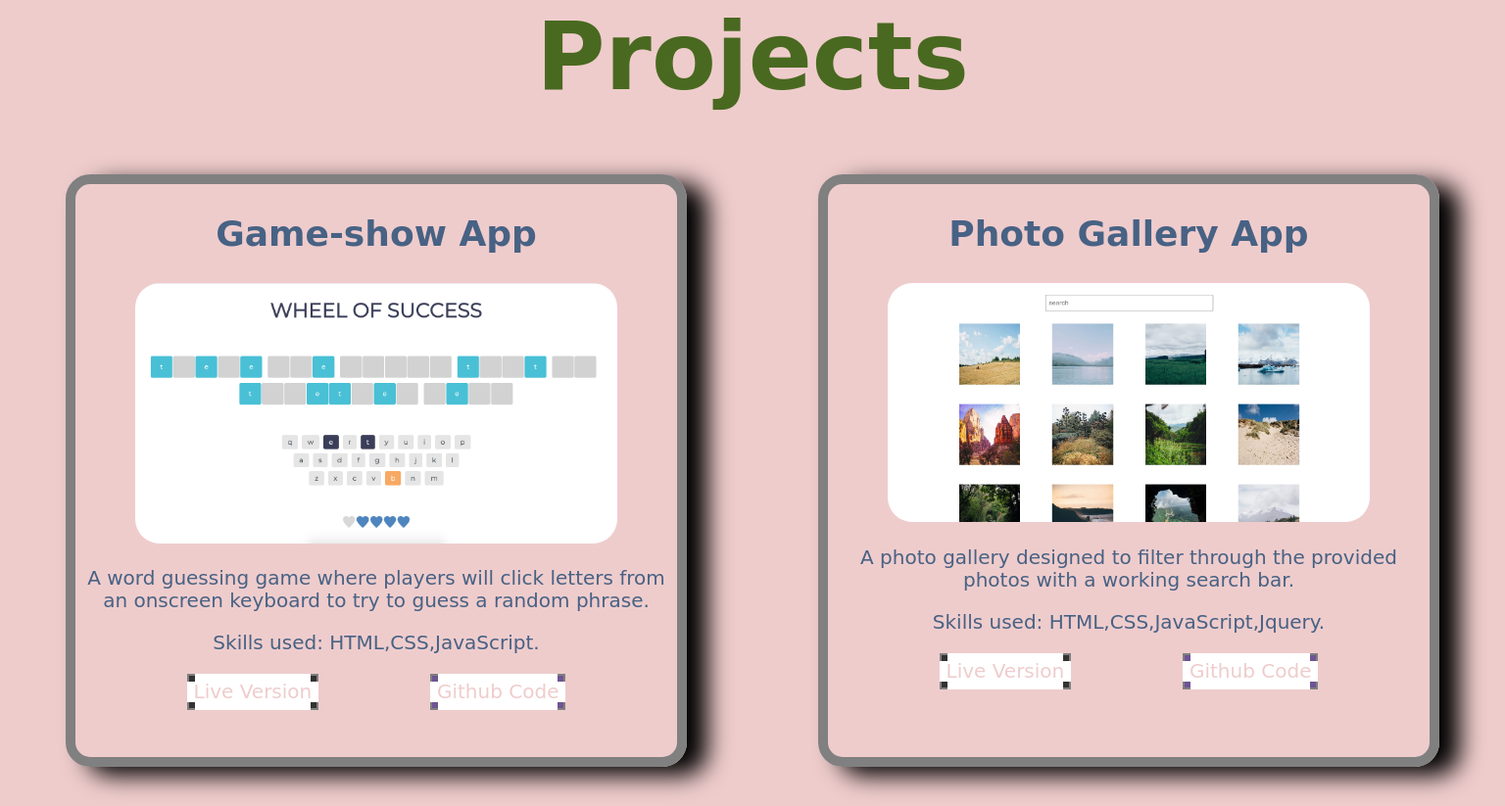
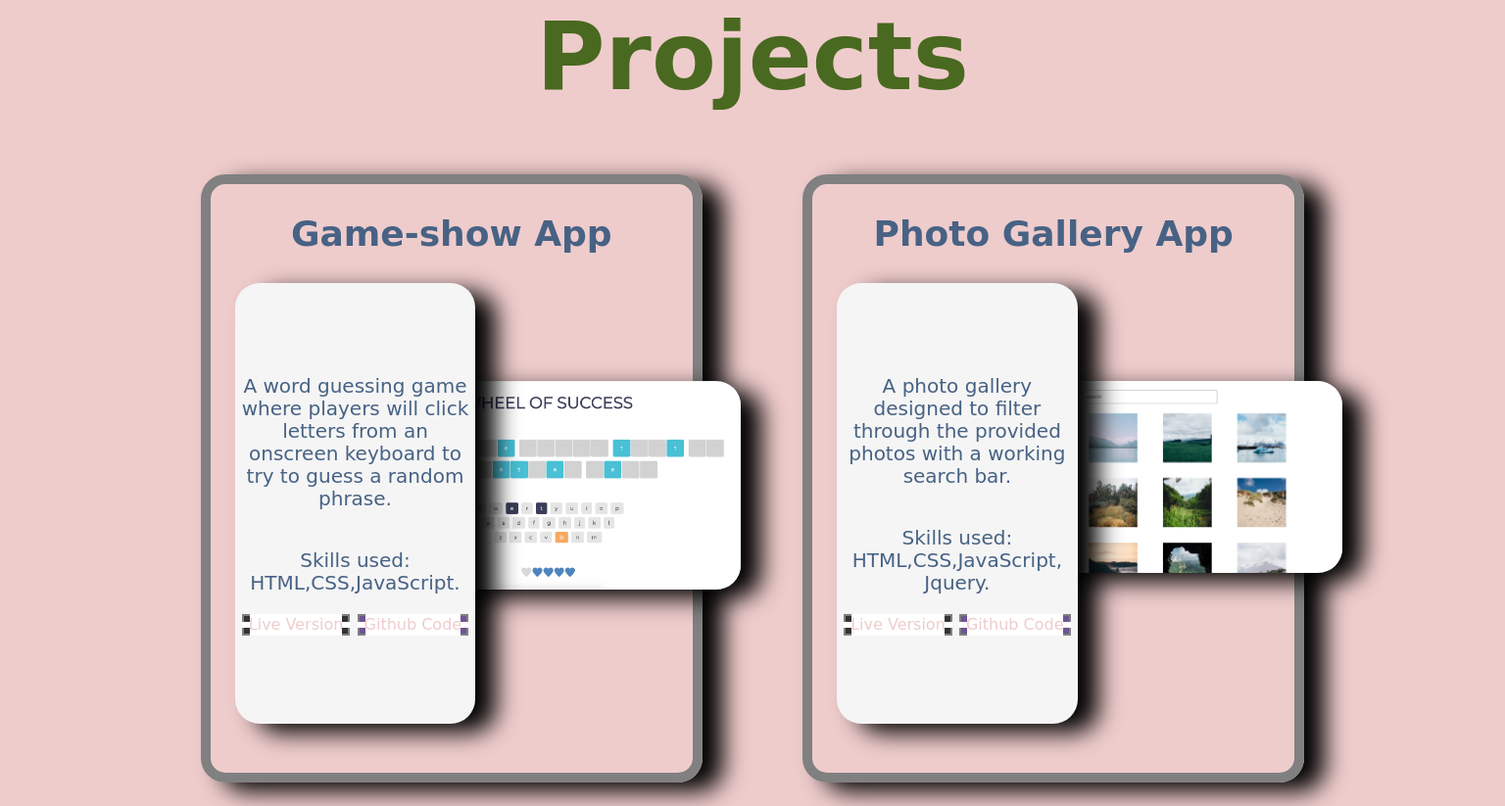
Before and after one commit to oooharuooo/rebuildPortfolio, a website: page index.html in a window 1536 px wide. Shown: the part 861-1684 px from the top of the page at 98% size. Drawn offline with Linux system fonts and the light colour scheme; a web font is replaced by a local one.

Commit message:
Main completed

```diff
--- a/app.js
+++ b/app.js
@@ -1 +1,37 @@
-console.log("hi")
+/* Store the element in el */
+const img3Ds = document.querySelectorAll('.effect-3d')
+// Loop through each img and create 3d hover effect
+const hover3D = img3Ds.forEach(img3D => {
+    / Get the height and width of the img /
+    const height = img3D.clientHeight;
+    const width = img3D.clientWidth;
+    / Define function /
+    const handleMove = (e) => {
+        const xVal = e.layerX;
+        const yVal = e.layerY;
+        const yRotation = 20 * ((xVal - width / 2) / width);
+        const xRotation = -20 * ((yVal - height / 2) / height);
+        /* Generate string for CSS transform property */
+        const string = 'perspective(500px) scale(1.1) rotateX(' + xRotation + 'deg) rotateY(' + yRotation + 'deg)';
+        /* Apply the calculated transformation */
+        img3D.style.transform = string;
+    }
+
+    // *Add a listener for mousemove event to trigger function 'handleMove' On mousemove
+     img3D.addEventListener('mousemove', handleMove);
+
+     /Add listener for mouseout event, remove the rotation /
+    img3D.addEventListener('mouseout', () => {
+        img3D.style.transform = 'perspective(500px) scale(1) rotateX(0) rotateY(0)'
+    })
+
+    //Add listener for mousedown event, to simulate click
+    img3D.addEventListener('mousedown', () => {
+        img3D.style.transform = 'perspective(500px) scale(0.9) rotateX(0) rotateY(0)'
+    })
+
+    //Add listener for mouseup, simulate release of mouse click
+    img3D.addEventListener('mouseup', () => {
+        img3D.style.transform = 'perspective(500px) scale(1.1) rotateX(0) rotateY(0)'
+    })
+})
--- a/index.html
+++ b/index.html
@@ -53,7 +53,8 @@
                 <div class="project-container-title">
                     <h2>Game-show App</h2>
                 </div>
-                <div class="project-container-image">
+                <div class="project-container-image-detail">
+                    <div class="project-container-image effect-3d">
                         <img class="project-image" src="./img/projectIMG/game-show-app.png" />
                     </div>
                     <div class="project-container-detail">
@@ -70,18 +71,20 @@
                             </a>
                         </div>
                     </div>
+                </div>
             </section>
 
             <section class="project-container">
                 <div class="project-container-title">
                     <h2>Photo Gallery App</h2>
                 </div>
-                <div class="project-container-image">
+                <div class="project-container-image-detail">
+                    <div class="project-container-image effect-3d">
                         <img class="project-image" src="./img/projectIMG/photo-gallery.png" />
                     </div>
                     <div class="project-container-detail">
                         <p> A photo gallery designed to filter through the provided photos with a working search bar.</p>
-                    <p>Skills used: HTML,CSS,JavaScript,Jquery.</p>
+                        <p>Skills used: HTML,CSS,JavaScript, Jquery.</p>
                         <div class ="project-container-detail-link">
                             <a href="https://oooharuooo.github.io/DatVThong/Project5-photo" target="_blank" class="buttonEffect smallButtonEffect">
                                 <span>Live Version</span>
@@ -91,9 +94,10 @@
                             </a>
                         </div>
                     </div>
+                </div>
             </section>
 
-            <section class="project-container">
+            <!-- <section class="project-container">
                 <div class="project-container-title">
                     <h2>Web API</h2>
                 </div>
@@ -114,7 +118,7 @@
                         </a>
                     </div>
                 </div>
-            </section>
+            </section> --> -->
 
 
             </div>
--- a/sass/components/_images.scss
+++ b/sass/components/_images.scss
@@ -9,6 +9,10 @@ video {
 
 .project-container-image {
     text-align: center;
+    transition: transform 0.5s;
+    &:hover {
+        z-index: 3;
+    }
     .project-image {
         width: 80%;
         border-radius:25px;
--- a/sass/components/_main.scss
+++ b/sass/components/_main.scss
@@ -28,7 +28,7 @@
         &-link {
             display:flex;
             justify-content: space-evenly;
-            padding-bottom: 3rem;
+            padding-bottom: 1rem;
 
         a:nth-child(1) {
             background-color: #333;
--- a/sass/components/_media-queries.scss
+++ b/sass/components/_media-queries.scss
@@ -42,12 +42,13 @@
                     margin-right: 1%;
                 }
             }
+            .smallButtonEffect{
+                font-size: 1.25rem;
+                padding: 0px;
+            }
         }
     }
-    .smallButtonEffect{
-        font-size: 1.25rem;
-        padding: 5px 5px;
-    }
+
 }
 
 @media (min-width: 1440px) {
@@ -69,11 +70,64 @@
 
 
 // Main media query
-@media (min-width:1024px){
+@media (min-width:768px){
     body {
         .project-big-container {
             display:grid;
-            grid-template-columns: 1fr 1fr;
+            grid-template-columns: 50% 50%;
+            place-content: center;
+        }
+
+    }
+}
+
+@media (min-width:1024px){
+    body{
+        .project-big-container {
+            grid-template-columns: 40% 40%;
+        }
+        .project-container-detail-link{
+            .smallButtonEffect {
+                padding: 0px 5px;
+            }
         }
     }
 }
+@media (min-width:1440px) {
+    body {
+        .project-container{
+            display: flex;
+            flex-direction: column;
+
+            &-image-detail {
+                display: flex;
+                position: relative;
+                height: 500px;
+            }
+
+            &-image {
+                width: 100%;
+                position: absolute;
+                top:20%;
+                left: 20%;
+                img {
+                    box-shadow: 21px 9px 25px 0px black;
+                }
+            }
+
+            &-detail {
+                position: absolute;
+                width: 50%;
+                height: 90%;
+                background-color:whitesmoke;
+                border-radius: 25px;
+                left: 5%;
+                display: flex;
+                flex-direction: column;
+                justify-content: center;
+                font-size:1.25rem;
+                box-shadow: 21px 9px 25px 0px black;
+            }
+        }
+    }
+}
```
Also changed, not shown: sass/css/styles.css. Lines whose indentation alone changed are shown as unchanged.
